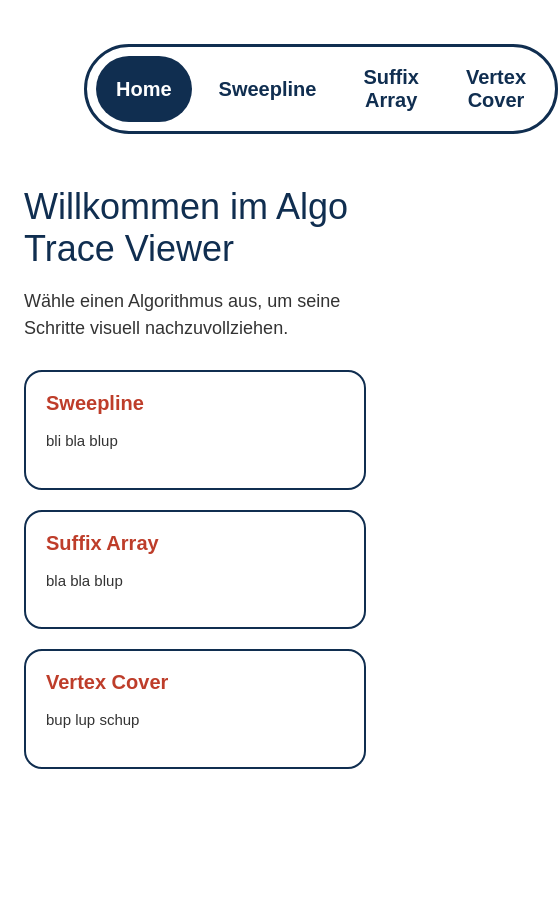
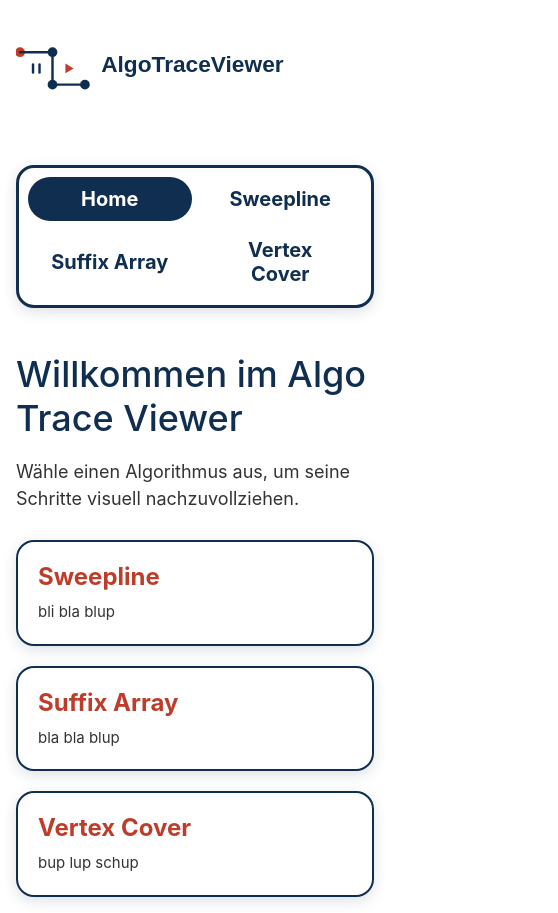
Before and after one commit to Alphapcka-lgtm/AlgoTraceViewer, a React (Vite) app in the folder frontend/: page / in a window 390 px wide. Shown: the whole page, 558 px wide, since content can reach past the window. Before the commit the page ends 844 px from the top, so only its background shows below. Built offline with nearby package versions, Linux system fonts and the light colour scheme.

Commit message:
mit ki versucht einheitlichen style inzubekommen

```diff
--- a/frontend/src/Homepage.tsx
+++ b/frontend/src/Homepage.tsx
@@ -1,17 +1,16 @@
 import React, {useState} from "react";
 import App from "./sweepLine/App.tsx";
 import {VertexCover} from "./vertexCover/VertexCover.tsx";
-
 type Tab = "homepage" | "sweepline" | "suffixarray" | "vertexcover";
 
 export function Homepage() {
     const [activeTab, setActiveTab] = useState<Tab>("homepage");
 
     return (
-        <div style={pageStyle}>
+        <div className="app-page">
             <Header activeTab={activeTab} setActiveTab={setActiveTab}/>
 
-            <main style={mainStyle}>
+            <main className="app-main">
                 {activeTab === "homepage" && <HomeContent onTabChange={setActiveTab}/>}
                 {activeTab === "sweepline" && <App/>}
                 {activeTab === "vertexcover" && <VertexCover/>}
@@ -22,12 +21,15 @@ export function Homepage() {
 }
 
 type HeaderProps = { activeTab: Tab; setActiveTab: React.Dispatch<React.SetStateAction<Tab>>; };
-function Header(props:HeaderProps) {
+function Header(props: HeaderProps) {
     return (
-        <header style={headerStyle}>
+        <header className="home-header">
             <AlgoTraceLogo/>
 
-            <NavigationBar activeTab={props.activeTab} onTabChange={props.setActiveTab}/>
+            <NavigationBar
+                activeTab={props.activeTab}
+                onTabChange={props.setActiveTab}
+            />
         </header>
     );
 }
@@ -36,13 +38,11 @@ type NavigationBarProps = { activeTab: Tab; onTabChange: (tab: Tab) => void; };
 
 function NavigationBar(props: NavigationBarProps) {
     return (
-        <nav style={navStyle}>
+        <nav className="home-nav">
             <NavButton tab="homepage" label="Home" activeTab={props.activeTab} onTabChange={props.onTabChange}/>
             <NavButton tab="sweepline" label="Sweepline" activeTab={props.activeTab} onTabChange={props.onTabChange}/>
-            <NavButton tab="suffixarray" label="Suffix Array" activeTab={props.activeTab}
-                       onTabChange={props.onTabChange}/>
-            <NavButton tab="vertexcover" label="Vertex Cover" activeTab={props.activeTab}
-                       onTabChange={props.onTabChange}/>
+            <NavButton tab="suffixarray" label="Suffix Array" activeTab={props.activeTab} onTabChange={props.onTabChange}/>
+            <NavButton tab="vertexcover" label="Vertex Cover" activeTab={props.activeTab} onTabChange={props.onTabChange}/>
         </nav>
     );
 }
@@ -56,11 +56,7 @@ function NavButton(props: NavButtonProps) {
         <button
             type="button"
             onClick={() => props.onTabChange(props.tab)}
-            style={{
-                ...navButtonStyle,
-                background: isActive ? "#102E50" : "white",
-                color: isActive ? "white" : "#102E50",
-            }}
+            className={`home-nav-button ${isActive ? "is-active" : ""}`}
         >
             {props.label}
         </button>
@@ -79,13 +75,13 @@ type HomeContentProps = {
 function HomeContent(props: HomeContentProps) {
     return (
         <section>
-            <h1 style={headlineStyle}>Willkommen im Algo Trace Viewer</h1>
+            <h1 className="home-headline">Willkommen im Algo Trace Viewer</h1>
 
-            <p style={textStyle}>
+            <p className="home-text">
                 Wähle einen Algorithmus aus, um seine Schritte visuell nachzuvollziehen.
             </p>
 
-            <div style={cardGridStyle}>
+            <div className="algorithm-card-grid">
                 <AlgorithmCard
                     title="Sweepline"
                     description="bli bla blup"
@@ -114,9 +110,13 @@ type AlgorithmCardProps = {
 
 function AlgorithmCard(props: AlgorithmCardProps) {
     return (
-        <button type="button" onClick={props.onClick} style={cardStyle}>
-            <h2 style={cardTitleStyle}>{props.title}</h2>
-            <p style={cardTextStyle}>{props.description}</p>
+        <button
+            type="button"
+            onClick={props.onClick}
+            className="algorithm-card"
+        >
+            <h2 className="algorithm-card-title">{props.title}</h2>
+            <p className="algorithm-card-text">{props.description}</p>
         </button>
     );
 }
@@ -125,9 +125,8 @@ function AlgorithmCard(props: AlgorithmCardProps) {
 function AlgoTraceLogo() {
     return (
         <svg
+            className="home-logo"
             xmlns="http://www.w3.org/2000/svg"
-            width="340"
-            height="100"
             viewBox="0 0 370 110"
             role="img"
             aria-labelledby="title desc"
@@ -171,7 +170,7 @@ function AlgoTraceLogo() {
         </svg>
     );
 }
-
+/*
 const pageStyle: React.CSSProperties = {
     padding: 24,
     //fontFamily: "Inter, Segoe UI, Arial, sans-serif",
@@ -253,3 +252,5 @@ const cardTextStyle: React.CSSProperties = {
     fontSize: 15,
     lineHeight: 1.5,
 };
+
+ */
--- a/frontend/src/index.css
+++ b/frontend/src/index.css
@@ -1,22 +1,42 @@
 :root {
-  --background: "white";
+  /*
+   * Global design tokens.
+   * These values define the shared visual identity of the whole app.
+   * Component-specific layout belongs in App.css.
+   */
+  --background: #ffffff;
 
-  --primary: #102E50;
-  --secondary: #BE3D2A;
+  --primary: #102e50;
+  --secondary: #be3d2a;
+  --accent: #f5c45e;
+  --orange: #e78b48;
 
   --text: #1e1e1e;
+  --muted-text: #555555;
+
   --border: #d8d8d8;
+  --strong-border: var(--primary);
 
   --card-background: #ffffff;
 
-  --shadow:
-          0 4px 12px rgba(0, 0, 0, 0.08);
+  /*
+   * Slightly blue shadow so cards fit the homepage color scheme
+   * without introducing a separate blue-gray theme.
+   */
+  --shadow: 0 4px 14px rgba(16, 46, 80, 0.14);
 
-  --font:
-          "Inter",
-          "Segoe UI",
-          Arial,
-          sans-serif;
+  --radius-sm: 8px;
+  --radius-md: 12px;
+  --radius-lg: 16px;
+
+  --space-xs: 4px;
+  --space-sm: 8px;
+  --space-md: 12px;
+  --space-lg: 20px;
+  --space-xl: 32px;
+
+  --font: "Inter", "Segoe UI", Arial, sans-serif;
+  --mono-font: "Consolas", "Menlo", "Courier New", monospace;
 }
 
 * {
@@ -36,22 +56,36 @@ body,
 body {
   background: var(--background);
   color: var(--text);
-
   font-family: var(--font);
 }
 
+button,
+input,
+select,
+textarea {
+  font: inherit;
+}
+
 button {
-  font-family: inherit;
+  cursor: pointer;
+}
+
+button:disabled {
+  cursor: not-allowed;
+  opacity: 0.55;
 }
 
 h1,
 h2,
 h3 {
   margin-top: 0;
-
   color: var(--primary);
 }
 
 p {
   line-height: 1.5;
 }
+
+svg {
+  display: block;
+}
--- a/frontend/src/main.tsx
+++ b/frontend/src/main.tsx
@@ -1,7 +1,6 @@
 import { StrictMode } from 'react'
 import { createRoot } from 'react-dom/client'
 import './index.css'
-//import App from './App.tsx'
 import {Homepage} from "./Homepage.tsx";
 
 createRoot(document.getElementById('root')!).render(
--- a/frontend/src/sweepLine/App.css
+++ b/frontend/src/sweepLine/App.css
@@ -0,0 +1,407 @@
+/*
+ * Main page frame.
+ * Centers all app content and prevents the visualization from sticking
+ * to the left side of the browser window.
+ */
+.app-page {
+    min-height: 100vh;
+    width: 100%;
+
+    padding: 24px;
+}
+
+.app-main {
+    width: min(100%, 1123px);
+    margin: 0 auto;
+}
+
+/*
+ * Homepage
+ * --------
+ */
+
+.home-header {
+    display: flex;
+    align-items: center;
+    justify-content: space-between;
+    gap: 40px;
+
+    width: min(100%, 1123px);
+    margin: 0 auto 24px;
+    padding: 20px 0;
+}
+
+.home-logo {
+    flex: 0 0 auto;
+    max-width: 340px;
+    width: 100%;
+    height: auto;
+}
+
+.home-nav {
+    display: flex;
+    justify-content: center;
+    gap: 7px;
+
+    padding: 9px;
+
+    border: 3px solid var(--primary);
+    border-radius: 999px;
+
+    background: var(--card-background);
+    box-shadow: var(--shadow);
+}
+
+.home-nav-button {
+    border: none;
+    border-radius: 999px;
+
+    padding: 10px 20px;
+
+    background: white;
+    color: var(--primary);
+
+    font-size: 20px;
+    font-weight: 700;
+
+    transition:
+            background-color 0.15s ease,
+            color 0.15s ease,
+            transform 0.15s ease;
+}
+
+.home-nav-button:hover {
+    transform: translateY(-1px);
+}
+
+.home-nav-button.is-active {
+    background: var(--primary);
+    color: white;
+}
+
+.home-headline {
+    margin-bottom: 8px;
+
+    color: var(--primary);
+
+    font-size: 36px;
+    font-weight: 500;
+}
+
+.home-text {
+    margin-bottom: 28px;
+
+    color: #333333;
+
+    font-size: 18px;
+}
+
+.algorithm-card-grid {
+    display: grid;
+    grid-template-columns: repeat(auto-fit, minmax(240px, 1fr));
+    gap: 20px;
+}
+
+.algorithm-card {
+    text-align: left;
+
+    border: 2px solid var(--primary);
+    border-radius: 18px;
+
+    padding: 20px;
+
+    background: var(--card-background);
+    color: inherit;
+
+    box-shadow: var(--shadow);
+
+    transition:
+            transform 0.15s ease,
+            box-shadow 0.15s ease;
+}
+
+.algorithm-card:hover {
+    transform: translateY(-2px);
+    box-shadow: 0 8px 22px rgba(16, 46, 80, 0.18);
+}
+
+.algorithm-card-title {
+    margin-top: 0;
+    margin-bottom: 10px;
+
+    color: var(--secondary);
+
+    font-weight: 700;
+}
+
+.algorithm-card-text {
+    margin: 0;
+
+    color: #333333;
+
+    font-size: 15px;
+    line-height: 1.5;
+}
+
+.algorithm-shell {
+    display: flex;
+    flex-direction: column;
+    gap: 12px;
+
+    width: 100%;
+}
+
+.algorithm-panel {
+    width: 100%;
+}
+
+/*
+ * SVG selbst ist die visuelle Box.
+ * Tabs und Controls liegen frei darüber/darunter,
+ * aber haben dieselbe Breite wie das SVG.
+ */
+.algorithm-canvas {
+    width: 100%;
+    height: auto;
+
+    border: 2px solid var(--primary);
+    border-radius: 15px;
+
+    background: white;
+    box-shadow: var(--shadow);
+}
+
+.mode-tabs {
+    display: flex;
+    gap: 6px;
+
+    width: 100%;
+
+    margin-bottom: 10px;
+}
+
+.mode-tab {
+    flex: 1;
+
+    border: 2px solid var(--primary);
+    border-radius: 12px;
+
+    padding: 10px 20px;
+
+    background: white;
+    color: var(--primary);
+
+    font-weight: 700;
+}
+
+.mode-tab.is-active {
+    background: var(--primary);
+    color: white;
+}
+
+.control-row {
+    display: flex;
+    align-items: center;
+    gap: 8px;
+    flex-wrap: wrap;
+
+    width: 100%;
+    margin-top: 10px;
+}
+
+.control-button,
+.control-select {
+    min-height: 40px;
+
+    border: 2px solid var(--primary);
+    border-radius: 12px;
+
+    padding: 6px 14px;
+
+    background: white;
+    color: var(--primary);
+
+    font-weight: 700;
+}
+
+.control-button {
+    flex: 1 1 100px;
+}
+
+.control-select {
+    flex: 0 0 110px;
+}
+
+.timeline-slider {
+    flex: 3 1 240px;
+
+    min-width: 200px;
+    height: 40px;
+
+    accent-color: var(--secondary);
+}
+
+
+/*
+ * Step info as a separate box below the visualization.
+ */
+.step-info {
+    width: 100%;
+
+    border: 2px solid var(--primary);
+    border-radius: var(--radius-lg);
+
+    padding: var(--space-md);
+
+    background: var(--card-background);
+    box-shadow: var(--shadow);
+
+    font-family: var(--mono-font);
+    font-size: 15px;
+}
+
+.step-description {
+    margin-bottom: 8px;
+    color: var(--muted-text);
+}
+
+.step-info-grid {
+    display: grid;
+    grid-template-columns: repeat(3, 1fr);
+    gap: 4px 16px;
+}
+
+/*
+ * Pseudocode also gets its own card, so it visually belongs to the
+ * algorithm explanation instead of floating freely on the page.
+ */
+.pseudocode-panel {
+    width: 100%;
+
+    border: 2px solid var(--primary);
+    border-radius: var(--radius-lg);
+
+    padding: var(--space-md);
+
+    background: var(--card-background);
+    box-shadow: var(--shadow);
+
+    font-family: var(--mono-font);
+    font-size: 14px;
+
+    overflow-x: auto;
+}
+
+.pseudocode-title {
+    margin-bottom: 8px;
+
+    font-weight: 700;
+    color: var(--primary);
+}
+
+.pseudocode-line {
+    padding: 3px 6px;
+
+    border-radius: 6px;
+
+    white-space: nowrap;
+}
+
+.pseudocode-line.is-active {
+    background: var(--accent);
+    font-weight: 700;
+}
+
+/*
+ * Dialog
+ * ------
+ */
+
+.dialog-overlay {
+    position: fixed;
+    inset: 0;
+    z-index: 1000;
+
+    display: flex;
+    align-items: center;
+    justify-content: center;
+
+    background: rgba(16, 46, 80, 0.25);
+}
+
+.dialog-card {
+    width: 520px;
+    max-width: 90vw;
+
+    border: 2px solid var(--primary);
+    border-radius: var(--radius-lg);
+
+    padding: var(--space-lg);
+
+    background: var(--card-background);
+    box-shadow: var(--shadow);
+
+    font-family: var(--mono-font);
+}
+
+.dialog-textarea {
+    width: 100%;
+
+    resize: vertical;
+
+    border: 2px solid var(--primary);
+    border-radius: var(--radius-sm);
+
+    padding: var(--space-sm);
+
+    font-family: var(--mono-font);
+}
+
+.dialog-actions {
+    display: flex;
+    gap: var(--space-sm);
+
+    margin-top: var(--space-md);
+}
+
+/*
+ * Responsive adjustments.
+ */
+
+@media (max-width: 900px) {
+    .home-header {
+        flex-direction: column;
+        align-items: stretch;
+    }
+
+    .home-logo {
+        max-width: 300px;
+    }
+
+    .home-nav {
+        flex-wrap: wrap;
+        border-radius: 18px;
+    }
+
+    .home-nav-button {
+        flex: 1 1 160px;
+    }
+}
+
+@media (max-width: 700px) {
+    .app-page {
+        padding: 16px;
+    }
+
+    .step-info-grid {
+        grid-template-columns: 1fr;
+    }
+
+    .control-button {
+        flex-basis: 140px;
+    }
+
+    .timeline-slider {
+        flex-basis: 100%;
+    }
+}
--- a/frontend/src/sweepLine/input/SVGInput.tsx
+++ b/frontend/src/sweepLine/input/SVGInput.tsx
@@ -1,7 +1,7 @@
 import React, {useState} from "react";
 import {DynamicNodes} from "../shared/Nodes.tsx";
 import type {SVGInputProps, Interaction} from "../shared/Types.tsx";
-import {btnStyle, getRandomId} from "../shared/Utils.tsx";
+import {getRandomId} from "../shared/Utils.tsx";
 import {IOModeTabs} from "../shared/IOModeTabs.tsx";
 import {ImportExportDialog} from "../shared/ImportExportDialog.tsx";
 
@@ -9,10 +9,17 @@ export function SVGInput(props: SVGInputProps) {
     const [interaction, setInteraction] = useState<Interaction>({type: "idle"});
 
     const getMousePos = (e: React.MouseEvent<SVGSVGElement>) => {
-        const rect = e.currentTarget.getBoundingClientRect();
+        const svg = e.currentTarget;
+        const rect = svg.getBoundingClientRect();
+
+        /*
+         * The SVG is responsive: its visual size can differ from the internal viewBox size.
+         * Mouse coordinates are measured in screen pixels, so they are
+         * convert them back into the SVG coordinate system used by the nodes.
+         */
         return {
-            x: e.clientX - rect.left,
-            y: e.clientY - rect.top,
+            x: ((e.clientX - rect.left) / rect.width) * props.width,
+            y: ((e.clientY - rect.top) / rect.height) * props.height,
         };
     };
 
@@ -43,7 +50,7 @@ export function SVGInput(props: SVGInputProps) {
     };
 
     return (
-        <div style={{flex: 1, width: "100%"}} >
+        <div className="algorithm-panel">
             <IOModeTabs
                 mode="input"
                 onChangeInput={props.onChangeInput}
@@ -52,9 +59,7 @@ export function SVGInput(props: SVGInputProps) {
             />
 
             <svg
-                width={props.width}
-                height={props.height}
-                style={{border: "2px solid black", borderRadius: "15px"}}
+                className="algorithm-canvas"
                 onClick={handleCanvasClick}
                 onMouseMove={handleMouseMove}
                 onMouseUp={handleNodeMouseUp}
@@ -69,20 +74,20 @@ export function SVGInput(props: SVGInputProps) {
                 />
             </svg>
 
-            <div>
+            <div className="control-row">
                 <button
-                    style={btnStyle}
+                    className="control-button"
                     onClick={() => {
                         props.onReset();
                         setInteraction({type: "idle"});
                     }}
                 >
-                    reset
+                    Reset
                 </button>
             </div>
 
             <ImportExportDialog
-                mode={"input"}
+                mode="input"
                 onImport={props.onImport}
             />
         </div>
```
Also changed, not shown: frontend/src/sweepLine/App.tsx (+3 -7 lines), frontend/src/sweepLine/output/OutputControl4.tsx (+12 -12 lines), frontend/src/sweepLine/output/PseudoCodePanel.tsx (+4 -16 lines), frontend/src/sweepLine/output/SVGOutput4.tsx (+7 -9 lines), frontend/src/sweepLine/shared/IOModeTabs.tsx (+3 -11 lines).
